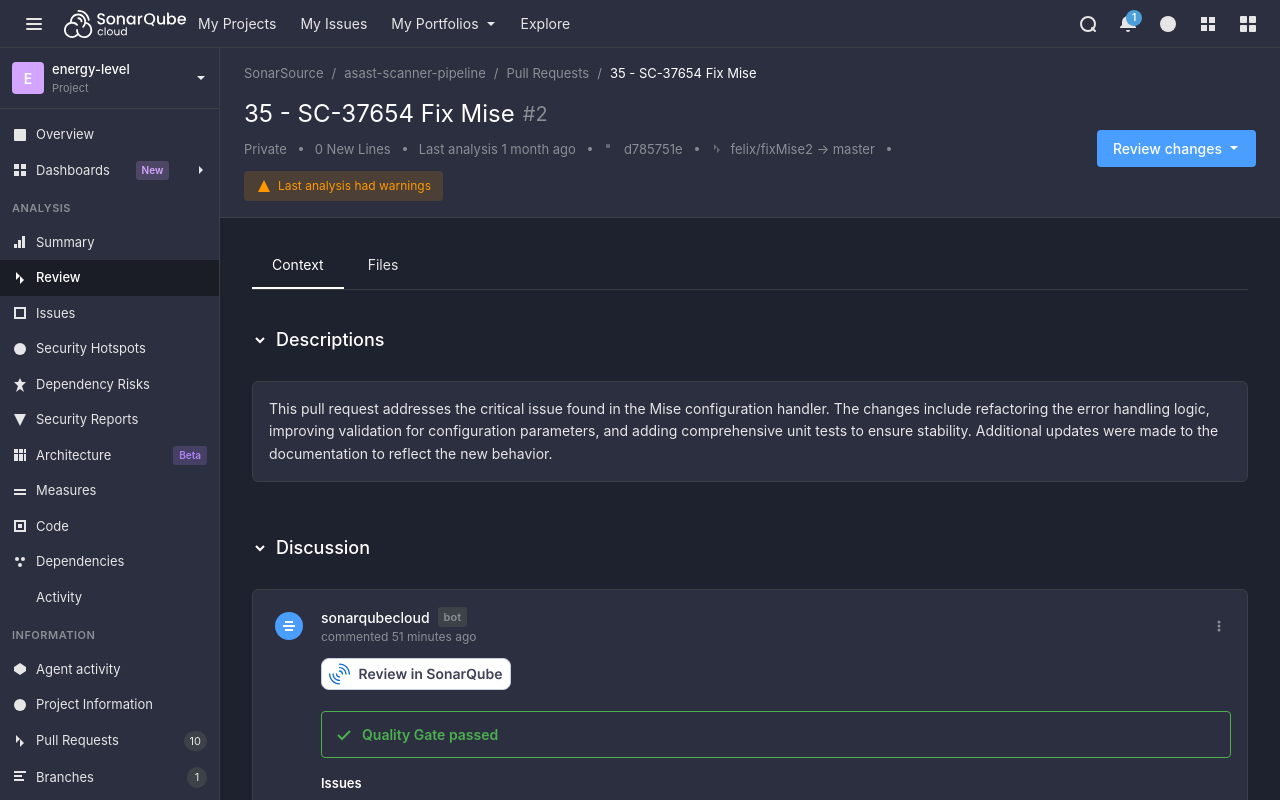
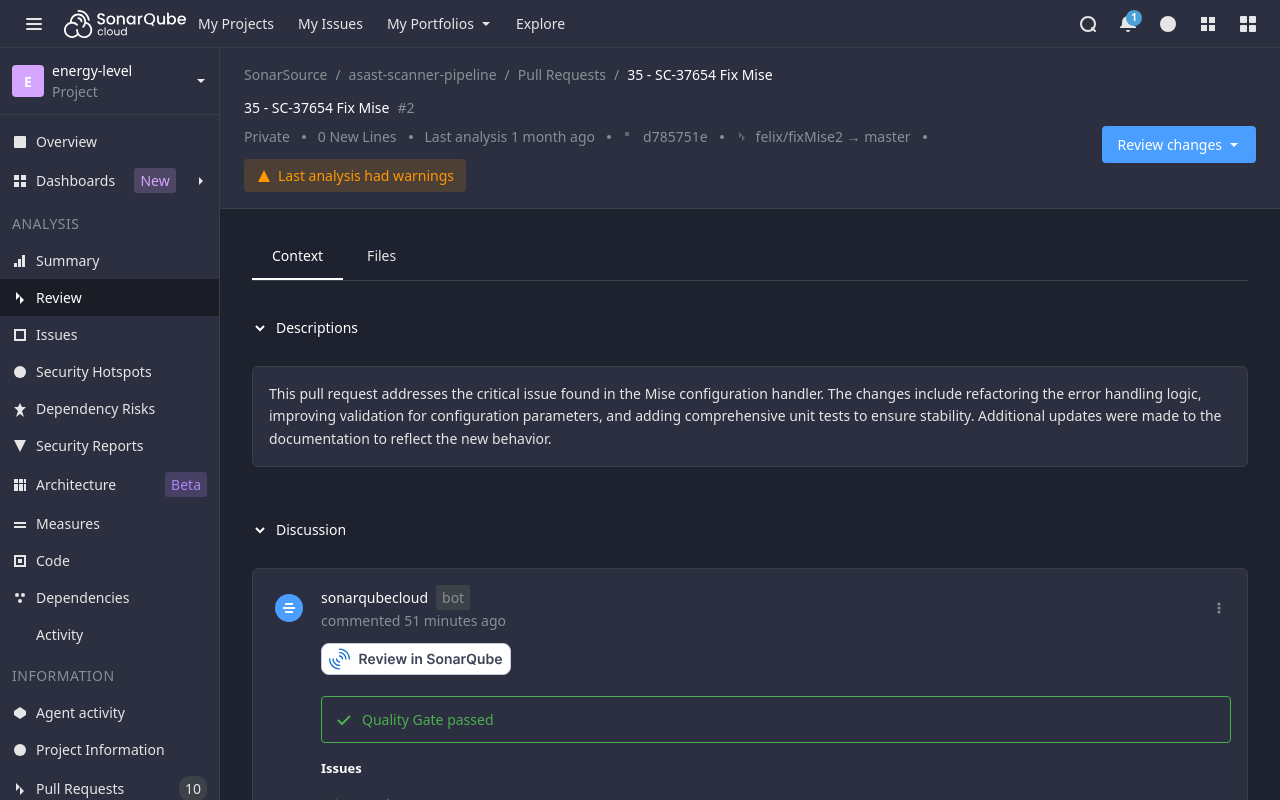
Before and after one commit to frieda-sonar-org/code-review-prototype, a Next.js app: page /pr/26 in a window 1280 px wide. Built offline with nearby package versions, Linux system fonts and the light colour scheme.

Commit message:
Started applying echoes. This update/ branch is from typography

```diff
--- a/app/globals.css
+++ b/app/globals.css
@@ -1,5 +1,6 @@
 /* Import Design System */
 @import "./design-system.css";
+@import "./design-system-typography.css";
 @import "./styles.css";
 
 @import "tailwindcss";
@@ -12,8 +13,8 @@
 @theme inline {
   --color-background: var(--background);
   --color-foreground: var(--foreground);
-  --font-sans: var(--font-geist-sans);
-  --font-mono: var(--font-geist-mono);
+  --font-sans: var(--font-inter);
+  --font-mono: var(--font-ubuntu-mono);
 }
 
 /* Force dark mode */
--- a/app/layout.tsx
+++ b/app/layout.tsx
@@ -1,15 +1,19 @@
 import type { Metadata } from "next";
-import { Geist, Geist_Mono } from "next/font/google";
+import { Inter, Ubuntu_Mono } from "next/font/google";
 import "./globals.css";
 
-const geistSans = Geist({
-  variable: "--font-geist-sans",
+const inter = Inter({
+  variable: "--font-inter",
   subsets: ["latin"],
+  weight: ["400", "500", "600", "700"],
+  display: "swap",
 });
 
-const geistMono = Geist_Mono({
-  variable: "--font-geist-mono",
+const ubuntuMono = Ubuntu_Mono({
+  variable: "--font-ubuntu-mono",
   subsets: ["latin"],
+  weight: ["400", "700"],
+  display: "swap",
 });
 
 export const metadata: Metadata = {
@@ -34,7 +38,7 @@
   return (
     <html lang="en">
       <body
-        className={`${geistSans.variable} ${geistMono.variable} antialiased`}
+        className={`${inter.variable} ${ubuntuMono.variable} antialiased`}
       >
         {children}
       </body>
--- a/app/styles.css
+++ b/app/styles.css
@@ -6,8 +6,8 @@
 }
 
 body {
-    font-family: -apple-system, BlinkMacSystemFont, 'Segoe UI', 'Helvetica', 'Arial', sans-serif;
-    font-size: 14px;
+    font-family: var(--echoes-font-family-sans);
+    font-size: var(--echoes-font-size-87); /* 14px */
     line-height: 1.5;
     overflow-x: hidden;
     overflow-y: scroll;
@@ -73,7 +73,7 @@
 .nav-link {
     color: var(--color-text-secondary);
     text-decoration: none;
-    font-size: 14px;
+    font: var(--echoes-typography-text-default-regular); /* 14px */
     padding: 8px 0;
     transition: color var(--transition-base);
     display: flex;
@@ -101,8 +101,7 @@
     border: none;
     padding: 6px 12px;
     border-radius: 4px;
-    font-size: 13px;
-    font-weight: 500;
+    font: var(--echoes-typography-text-default-medium); /* 14px, 500 weight */
     cursor: pointer;
     display: flex;
     align-items: center;
@@ -201,16 +200,15 @@
 }
 
 .project-name {
-    font-size: 13px;
-    color: var(--color-text-primary);
-    font-weight: 500;
+    font: var(--echoes-typography-text-default-medium); /* 14px, 500 weight */
+    color: var(--color-text-primary);
     overflow: hidden;
     text-overflow: ellipsis;
     white-space: nowrap;
 }
 
 .project-label {
-    font-size: 11px;
+    font: var(--echoes-typography-text-small-regular); /* 12px */
     color: var(--color-text-muted);
 }
 
@@ -225,7 +223,7 @@
     padding: 8px 12px;
     color: var(--color-text-secondary);
     text-decoration: none;
-    font-size: 13px;
+    font: var(--echoes-typography-text-default-regular); /* 14px */
     transition: background-color var(--transition-base);
     position: relative;
 }
@@ -238,7 +236,7 @@
 .sidebar-link-active {
     background-color: var(--color-nav-active-bg);
     color: var(--color-text-primary);
-    font-weight: 500;
+    font-weight: var(--echoes-font-weight-medium);
 }
 
 .sidebar-link svg:first-child {
@@ -251,20 +249,18 @@
 }
 
 .sidebar-section {
-    font-size: 11px;
+    font: var(--echoes-typography-label-small); /* 12px, 600 weight */
     color: var(--color-text-muted);
     text-transform: uppercase;
-    font-weight: 600;
     padding: 12px 12px 8px 12px;
     letter-spacing: 0.5px;
 }
 
 .badge-new,
 .badge-beta {
-    font-size: 10px;
+    font: var(--echoes-typography-label-small); /* 12px, 600 weight */
     padding: 2px 6px;
     border-radius: 3px;
-    font-weight: 600;
     margin-left: auto;
 }
 
@@ -282,7 +278,7 @@
     margin-left: auto;
     background-color: var(--color-count-badge-bg);
     color: var(--color-text-secondary);
-    font-size: 11px;
+    font: var(--echoes-typography-text-small-regular); /* 12px */
     padding: 2px 6px;
     border-radius: 10px;
     min-width: 20px;
@@ -314,7 +310,7 @@
     display: flex;
     align-items: center;
     gap: 8px;
-    font-size: 13px;
+    font: var(--echoes-typography-text-default-regular); /* 14px */
 }
 
 .breadcrumb-link {
@@ -344,14 +340,15 @@
 
 /* Centralized H1 styling for consistent typography */
 .page-header h1 {
-    font-size: 24px;
-    font-weight: 400;
+    font: var(--echoes-typography-heading-xlarge); /* 24px, 600 weight */
     color: var(--color-text-primary);
     margin-bottom: 8px;
 }
 
 .page-title {
-    /* Font size, weight, color, and margin inherited from .page-header h1 */
+    font: var(--echoes-typography-heading-xlarge); /* 24px, 600 weight */
+    color: var(--color-text-primary);
+    margin-bottom: 8px;
 }
 
 /* Metadata line - appears below title */
@@ -359,7 +356,7 @@
     display: flex;
     align-items: center;
     gap: 12px;
-    font-size: 13px;
+    font: var(--echoes-typography-text-default-regular); /* 14px */
     color: var(--color-text-muted);
     flex-wrap: wrap;
     margin-top: 8px;
@@ -386,7 +383,7 @@
     color: var(--color-warning);
     padding: 6px 12px;
     border-radius: 4px;
-    font-size: 12px;
+    font: var(--echoes-typography-text-small-medium); /* 12px, 500 weight */
     width: fit-content;
 }
 
@@ -398,8 +395,7 @@
 }
 
 .pr-count {
-    font-size: 14px;
-    font-weight: 600;
+    font: var(--echoes-typography-text-default-semibold); /* 14px, 600 weight */
     color: var(--color-text-primary);
     white-space: nowrap;
 }
@@ -425,7 +421,7 @@
     color: var(--color-input-text);
     padding: 8px 12px 8px 36px;
     border-radius: 4px;
-    font-size: 13px;
+    font: var(--echoes-typography-text-default-regular); /* 14px */
     transition: border-color var(--transition-base);
 }
 
@@ -444,7 +440,7 @@
     border: none;
     padding: 8px 16px;
     border-radius: 4px;
-    font-size: 13px;
+    font: var(--echoes-typography-text-default-regular); /* 14px */
     cursor: pointer;
     transition: background-color var(--transition-base);
     white-space: nowrap;
@@ -484,7 +480,7 @@
 
 .pr-title {
     color: var(--color-text-primary);
-    font-size: 14px;
+    font: var(--echoes-typography-text-default-regular); /* 14px */
     overflow: hidden;
     text-overflow: ellipsis;
     white-space: nowrap;
@@ -495,7 +491,7 @@
     align-items: center;
     gap: 6px;
     color: var(--color-success-text);
-    font-size: 13px;
+    font: var(--echoes-typography-text-default-regular); /* 14px */
     white-space: nowrap;
 }
 
@@ -508,14 +504,13 @@
 
 .pr-date {
     color: var(--color-text-muted);
-    font-size: 13px;
+    font: var(--echoes-typography-text-default-regular); /* 14px */
     white-space: nowrap;
 }
 
 .pr-commit {
     color: var(--color-text-muted);
-    font-size: 13px;
-    font-family: 'Monaco', 'Menlo', 'Consolas', monospace;
+    font: var(--echoes-typography-code-default); /* Ubuntu Mono, 14px */
     white-space: nowrap;
 }
 
@@ -584,7 +579,7 @@
     border: none;
     color: var(--color-text-secondary);
     padding: 12px 20px;
-    font-size: 14px;
+    font: var(--echoes-typography-text-default-medium); /* 14px, 500 weight */
     cursor: pointer;
     position: relative;
     transition: color var(--transition-base);
@@ -606,8 +601,7 @@
     border: none;
     padding: 8px 16px;
     border-radius: 4px;
-    font-size: 14px;
-    font-weight: 500;
+    font: var(--echoes-typography-text-default-medium); /* 14px, 500 weight */
     cursor: pointer;
     transition: background-color var(--transition-base);
     display: flex;
@@ -622,7 +616,9 @@
 /* Removed - now using .page-header-title-section within .page-header */
 
 .pr-detail-title {
-    /* Font size, weight, color, and margin inherited from .page-header h1 */
+    font: var(--echoes-typography-heading-xlarge); /* 24px, 600 weight */
+    color: var(--color-text-primary);
+    margin-bottom: 8px;
     display: flex;
     align-items: center;
     gap: 8px;
@@ -630,7 +626,7 @@
 
 .pr-version {
     color: var(--color-text-muted);
-    font-size: 20px;
+    font: var(--echoes-typography-heading-large); /* 20px, 600 weight */
 }
 
 .pr-section {
@@ -645,8 +641,7 @@
     border: none;
     color: var(--color-text-primary);
     padding: 12px 0;
-    font-size: 16px;
-    font-weight: 500;
+    font: var(--echoes-typography-heading-default); /* 16px, 600 weight */
     cursor: pointer;
     width: 100%;
     text-align: left;
@@ -658,7 +653,7 @@
 }
 
 .pr-section-title {
-    font-size: 18px;
+    font: var(--echoes-typography-heading-large); /* 20px, 600 weight */
 }
 
 .chevron-icon {
@@ -684,13 +679,13 @@
     border-radius: 6px;
     padding: 16px;
     color: var(--color-text-secondary);
-    font-size: 14px;
+    font: var(--echoes-typography-text-default-regular); /* 14px */
     line-height: 1.6;
 }
 
 .placeholder-text {
     color: var(--color-text-muted);
-    font-size: 14px;
+    font: var(--echoes-typography-text-default-regular); /* 14px */
     text-align: center;
     padding: 32px;
 }
@@ -742,8 +737,7 @@
 
 .comment-author {
     color: var(--color-text-primary);
-    font-size: 14px;
-    font-weight: 500;
+    font: var(--echoes-typography-text-default-medium); /* 14px, 500 weight */
     display: flex;
     align-items: center;
     gap: 8px;
@@ -752,15 +746,14 @@
 .bot-badge {
     background-color: var(--color-badge-private-bg);
     color: var(--color-badge-private);
-    font-size: 11px;
+    font: var(--echoes-typography-text-small-semibold); /* 12px, 600 weight */
     padding: 2px 6px;
     border-radius: 3px;
-    font-weight: 600;
 }
 
 .comment-timestamp {
     color: var(--color-text-muted);
-    font-size: 12px;
+    font: var(--echoes-typography-text-small-regular); /* 12px */
 }
 
 .comment-menu {
@@ -785,7 +778,7 @@
 
 .comment-text {
     color: var(--color-text-secondary);
-    font-size: 14px;
+    font: var(--echoes-typography-text-default-regular); /* 14px */
     line-height: 1.6;
     margin: 0;
 }
@@ -816,13 +809,12 @@
 
 .quality-gate-title {
     color: var(--color-text-primary);
-    font-size: 14px;
-    font-weight: 500;
+    font: var(--echoes-typography-text-default-medium); /* 14px, 500 weight */
 }
 
 .quality-gate-subtitle {
     color: var(--color-text-secondary);
-    font-size: 13px;
+    font: var(--echoes-typography-text-default-regular); /* 14px */
     margin: 0 0 16px 0;
 }
 
@@ -839,8 +831,7 @@
 
 .quality-gate-text {
     color: var(--color-success);
-    font-size: 14px;
-    font-weight: 600;
+    font: var(--echoes-typography-text-default-semibold); /* 14px, 600 weight */
 }
 
 .quality-metrics {
@@ -919,8 +910,7 @@
 }
 
 .files-quality-gate-title {
-    font-size: 18px;
-    font-weight: 600;
+    font: var(--echoes-typography-heading-large); /* 20px, 600 weight */
     color: var(--color-text-primary);
     margin: 0;
 }
@@ -1006,8 +996,7 @@
 
 .quality-gate-badge span {
     color: var(--color-text-primary);
-    font-size: 16px;
-    font-weight: 500;
+    font: var(--echoes-typography-heading-default); /* 16px, 600 weight */
 }
 
 .quality-metrics-inline {
@@ -1034,23 +1023,22 @@
 
 .metric-inline span:first-of-type {
     color: var(--color-text-primary);
-    font-size: 14px;
+    font: var(--echoes-typography-text-default-regular); /* 14px */
 }
 
 .metric-number {
     color: var(--color-text-primary);
-    font-size: 24px;
-    font-weight: 600;
+    font: var(--echoes-typography-heading-xlarge); /* 24px, 600 weight */
 }
 
 .metric-required {
     color: var(--color-text-muted);
-    font-size: 12px;
+    font: var(--echoes-typography-text-small-regular); /* 12px */
 }
 
 .metric-subtext {
     color: var(--color-text-muted);
-    font-size: 12px;
+    font: var(--echoes-typography-text-small-regular); /* 12px */
 }
 
 .file-change-card {
@@ -1073,25 +1061,23 @@
 
 .file-change-title h3 {
     color: var(--color-text-primary);
-    font-size: 16px;
-    font-weight: 500;
+    font: var(--echoes-typography-heading-default); /* 16px, 600 weight */
     margin: 0;
 }
 
 .needs-review-badge {
     background-color: var(--color-badge-private-bg);
     color: var(--color-text-muted);
-    font-size: 11px;
+    font: var(--echoes-typography-text-small-medium); /* 12px, 500 weight */
     padding: 3px 8px;
     border-radius: 3px;
-    font-weight: 500;
 }
 
 .file-change-meta {
     display: flex;
     align-items: center;
     gap: 12px;
-    font-size: 13px;
+    font: var(--echoes-typography-text-default-regular); /* 14px */
 }
 
 .file-count {
@@ -1175,7 +1161,7 @@
 }
 
 .code-file-path {
-    font-family: 'Monaco', 'Menlo', 'Consolas', monospace;
+    font-family: var(--echoes-font-family-code);
 }
 
 .copy-button {
@@ -1235,8 +1221,7 @@
 .code-table {
     width: 100%;
     border-collapse: collapse;
-    font-family: 'Monaco', 'Menlo', 'Consolas', monospace;
-    font-size: 13px;
+    font: var(--echoes-typography-code-default); /* Ubuntu Mono, 14px */
 }
 
 .code-line {
```
Also changed, not shown: app/design-system-typography.css (added, +156 -0 lines), 1 other file (tests, documents, lock files or other folders).
